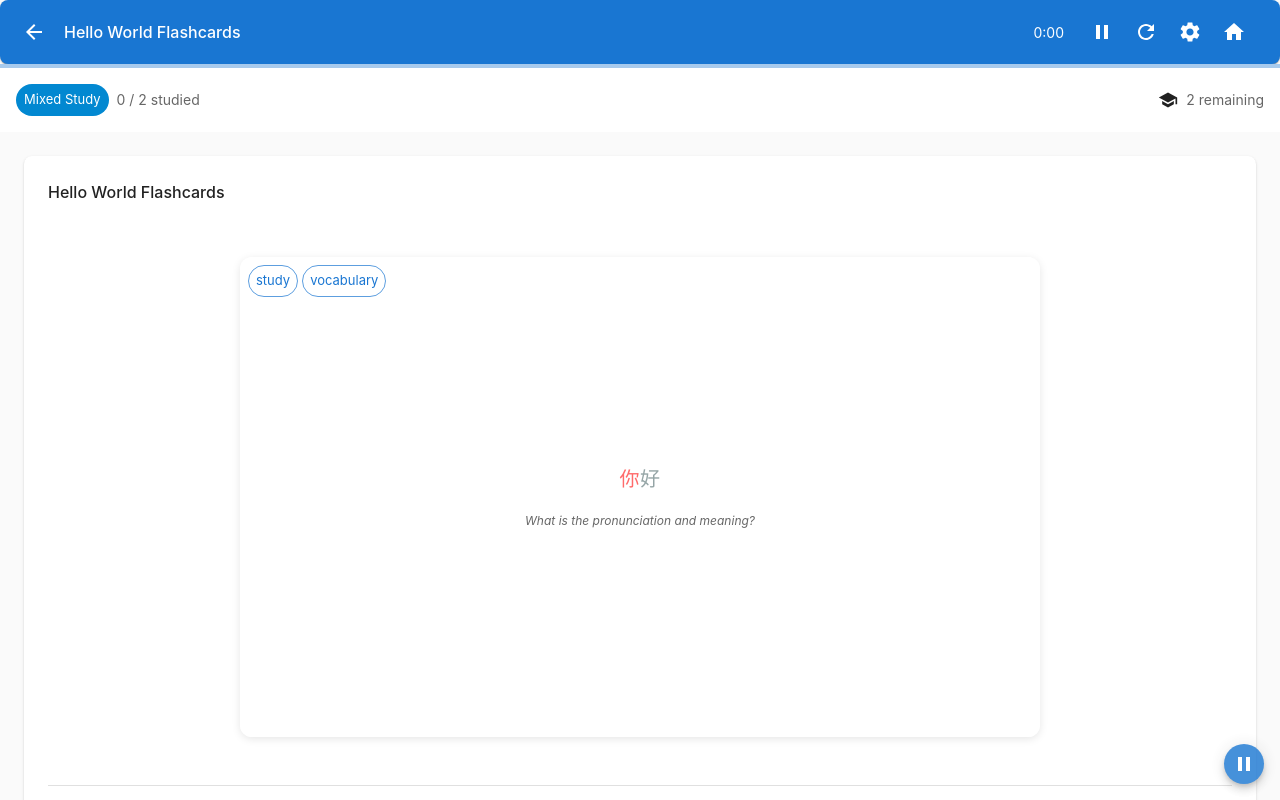
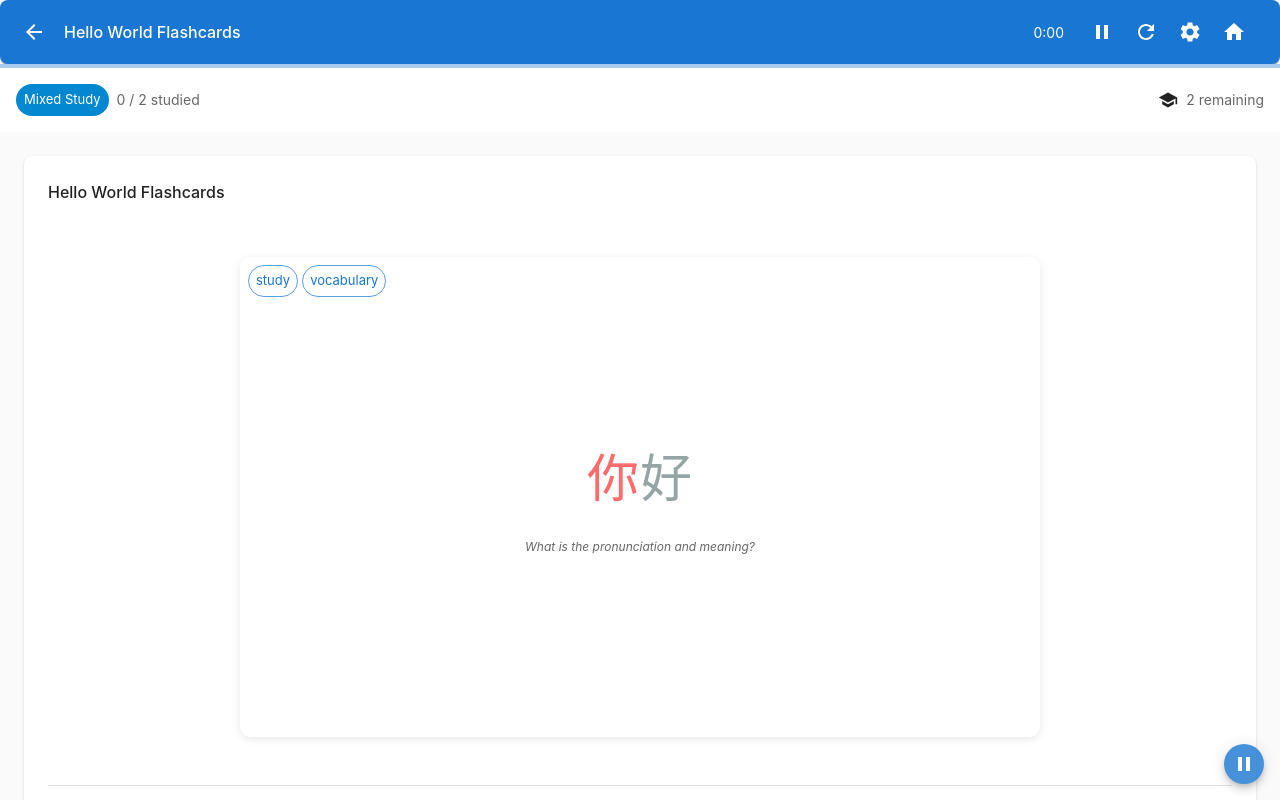
Before and after one commit to mpklu/pinyinMate, a React (Vite) app: page /flashcards in a window 1280 px wide. Built offline with nearby package versions, Linux system fonts and the light colour scheme.

Commit message:
resize font with window

```diff
--- a/src/components/molecules/FlashcardView.tsx
+++ b/src/components/molecules/FlashcardView.tsx
@@ -279,6 +279,97 @@ const FlashcardView: React.FC<FlashcardViewProps> = ({
 
   const isShowingBack = currentSide === 'back';
 
+  // Helper function to calculate responsive font sizes for Chinese text
+  const getChineseFontSizes = () => {
+    const sizeMap = {
+      small: {
+        xs: '1.25rem',
+        sm: '1.5rem',
+        md: '1.75rem',
+        lg: '2rem',
+        xl: '2.25rem',
+      },
+      medium: {
+        xs: '1.5rem',
+        sm: '1.875rem',
+        md: '2.25rem',
+        lg: '2.5rem',
+        xl: '2.875rem',
+      },
+      large: {
+        xs: '1.75rem',
+        sm: '2.25rem',
+        md: '2.75rem',
+        lg: '3.25rem',
+        xl: '3.75rem',
+      },
+    };
+    return sizeMap[size] || sizeMap.medium;
+  };
+
+  // Helper function to calculate responsive font sizes for pinyin text
+  const getPinyinFontSizes = () => {
+    const sizeMap = {
+      small: {
+        xs: '0.75rem',
+        sm: '0.875rem',
+        md: '1rem',
+        lg: '1.125rem',
+        xl: '1.25rem',
+      },
+      medium: {
+        xs: '0.875rem',
+        sm: '1rem',
+        md: '1.25rem',
+        lg: '1.375rem',
+        xl: '1.5rem',
+      },
+      large: {
+        xs: '1rem',
+        sm: '1.25rem',
+        md: '1.5rem',
+        lg: '1.75rem',
+        xl: '2rem',
+      },
+    };
+    return sizeMap[size] || sizeMap.medium;
+  };
+
+  // Helper function to calculate responsive font sizes for definition text
+  const getDefinitionFontSizes = () => {
+    const sizeMap = {
+      small: {
+        xs: '0.875rem',
+        sm: '1rem',
+        md: '1.125rem',
+        lg: '1.25rem',
+        xl: '1.375rem',
+      },
+      medium: {
+        xs: '1rem',
+        sm: '1.125rem',
+        md: '1.25rem',
+        lg: '1.375rem',
+        xl: '1.5rem',
+      },
+      large: {
+        xs: '1.125rem',
+        sm: '1.25rem',
+        md: '1.375rem',
+        lg: '1.5rem',
+        xl: '1.625rem',
+      },
+    };
+    return sizeMap[size] || sizeMap.medium;
+  };
+
+  // Helper function to get typography variant
+  const getTypographyVariant = () => {
+    if (size === 'small') return 'h6';
+    if (size === 'large') return 'h3';
+    return 'h4';
+  };
+
   return (
     <Box sx={{
       display: 'flex',
@@ -320,11 +411,11 @@ const FlashcardView: React.FC<FlashcardViewProps> = ({
           <ChineseText
             text={flashcard.front}
             showToneColors={true}
-            variant={(() => {
-              if (size === 'small') return 'h6';
-              if (size === 'large') return 'h4';
-              return 'h5';
-            })()}
+            variant={getTypographyVariant()}
+            sx={{
+              // Responsive font sizing for larger screens
+              fontSize: getChineseFontSizes(),
+            }}
           />
 
           {/* Question prompt for front */}
@@ -351,7 +442,9 @@ const FlashcardView: React.FC<FlashcardViewProps> = ({
                   fontWeight: 500,
                   letterSpacing: '0.5em',
                   mb: 0.5,
-                  lineHeight: 1.2
+                  lineHeight: 1.2,
+                  // Responsive font sizing for pinyin
+                  fontSize: getPinyinFontSizes(),
                 }}
               >
                 {(flashcard.back.pinyin || generatedPinyin || '').split(' ').join('  ')}
@@ -366,13 +459,11 @@ const FlashcardView: React.FC<FlashcardViewProps> = ({
             <ChineseText
               text={flashcard.front}
               showToneColors={true}
-              variant={(() => {
-                if (size === 'small') return 'h6';
-                if (size === 'large') return 'h4';
-                return 'h5';
-              })()}
+              variant={getTypographyVariant()}
               sx={{
                 letterSpacing: '0.2em',
+                // Responsive font sizing for larger screens
+                fontSize: getChineseFontSizes(),
               }}
             />
 
@@ -392,7 +483,13 @@ const FlashcardView: React.FC<FlashcardViewProps> = ({
             <Typography
               variant={size === 'small' ? 'body2' : 'body1'}
               color="text.primary"
-              sx={{ mt: 2, textAlign: 'center', fontWeight: 500 }}
+              sx={{
+                mt: 2,
+                textAlign: 'center',
+                fontWeight: 500,
+                // Responsive font sizing for definition
+                fontSize: getDefinitionFontSizes(),
+              }}
             >
               {flashcard.back.definition}
             </Typography>
```
